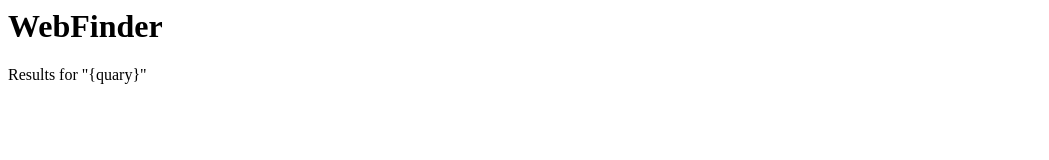
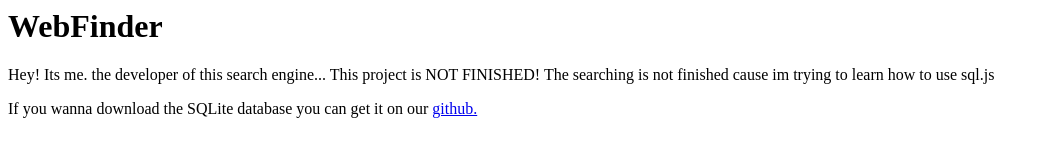
Before and after one commit to johnblackwood1/webfinder, a plain HTML site: page search.html in a window 1280 px wide. Shown: the whole page, without its empty margins (0-1049 px from the left). Drawn offline with Linux system fonts and the light colour scheme.

Commit message:
Modify title and add developer information
Updated title and added developer message in search.html

```diff
--- a/search.html
+++ b/search.html
@@ -1,6 +1,6 @@
 <html>
   <head>
-    <title>WebFinder - Results for {quary}</title>
+    <title>WebFinder - Results for "{quary}"</title>
 
     <script>
       const q = new URLSearchParams(location.search).get("q") || "";
@@ -10,6 +10,7 @@
   </head>
   <body>
     <h1>WebFinder</h1>
-    <p>Results for "{quary}"</p>
+    <p>Hey! Its me. the developer of this search engine... This project is NOT FINISHED! The searching is not finished cause im trying to learn how to use sql.js</p>
+    <p>If you wanna download the SQLite database you can get it on our <a href="https://github.com/johnblackwood1/webfinder">github.</a></p>
   </body>
 </html>
```
